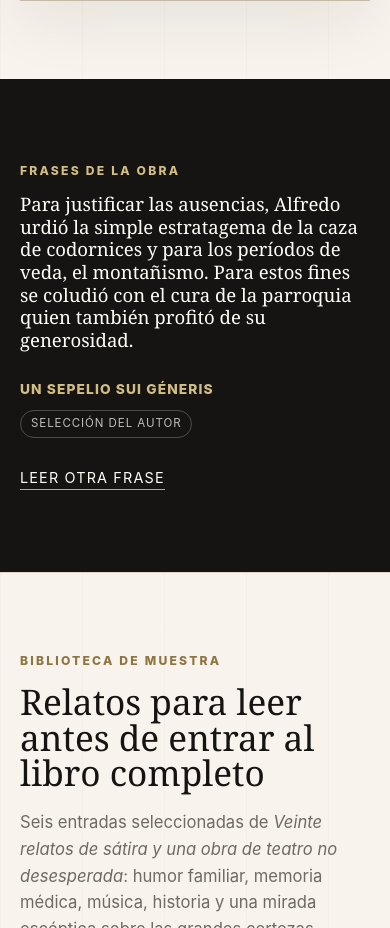
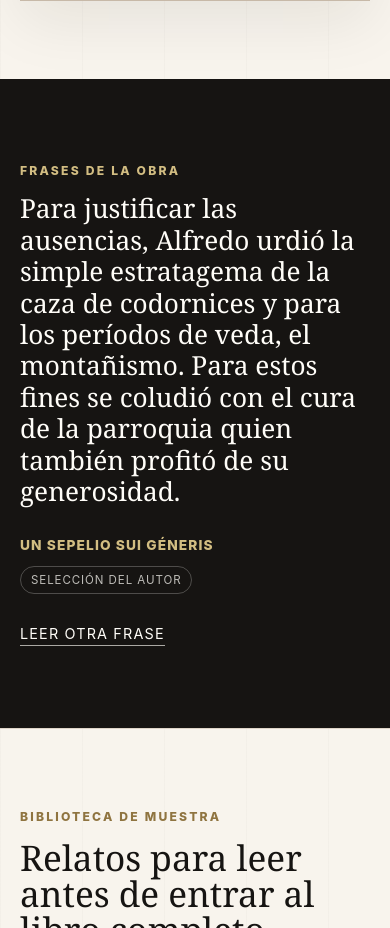
Before and after one commit to InfectedMindz/jorge-schwember-site, a plain HTML site: page index.html in a window 390 px wide. Shown: the part 4373-5301 px from the top of the page. Drawn offline with Linux system fonts and the light colour scheme.

Commit message:
Unify quote carousel typography

```diff
--- a/index.html
+++ b/index.html
@@ -18,7 +18,7 @@
     <meta property="og:image" content="assets/jorge-schwember-portrait-final.jpeg" />
     <meta name="twitter:card" content="summary" />
     <meta name="theme-color" content="#f8f4ed" />
-    <link rel="stylesheet" href="styles.css?v=20260525-relatos2" />
+    <link rel="stylesheet" href="styles.css?v=20260525-quote-size" />
   </head>
   <body>
     <a class="skip-link" href="#contenido">Saltar al contenido</a>
@@ -619,7 +619,7 @@
         }
       }
     </script>
-    <script src="story-data.js?v=20260525-relatos2"></script>
-    <script src="script.js?v=20260525-relatos2"></script>
+    <script src="story-data.js?v=20260525-quote-size"></script>
+    <script src="script.js?v=20260525-quote-size"></script>
   </body>
 </html>
--- a/script.js
+++ b/script.js
@@ -358,9 +358,6 @@ function renderQuote(index, elements) {
 
   elements.quote.textContent = item.text;
   elements.quote.dataset.quoteIndex = String(index);
-  elements.quote.classList.toggle("quote-long", item.text.length > 150);
-  elements.quote.classList.toggle("quote-extra-long", item.text.length > 190);
-  elements.quote.classList.toggle("quote-dialogue", item.text.includes("\n"));
   elements.source.textContent = item.source;
   elements.kind.textContent = item.kind;
   rememberQuote(index);
--- a/styles.css
+++ b/styles.css
@@ -950,7 +950,7 @@ h3 {
 }
 
 .quote-inner {
-  max-width: 980px;
+  max-width: 1120px;
   margin: 0 auto;
   padding: clamp(82px, 11vw, 138px) clamp(20px, 4vw, 40px);
 }
@@ -960,26 +960,13 @@ h3 {
 }
 
 .quote-inner blockquote {
+  max-width: 980px;
   margin: 0;
   color: var(--surface);
   font-family: var(--serif);
-  font-size: clamp(2.4rem, 5.5vw, 5.4rem);
-  line-height: 1.04;
+  font-size: clamp(2.05rem, 3.8vw, 3.45rem);
+  line-height: 1.14;
   white-space: pre-line;
-}
-
-.quote-inner blockquote.quote-long {
-  font-size: clamp(1.75rem, 3.6vw, 3.5rem);
-  line-height: 1.12;
-}
-
-.quote-inner blockquote.quote-extra-long {
-  font-size: clamp(1.28rem, 2.55vw, 2.45rem);
-  line-height: 1.18;
-}
-
-.quote-inner blockquote.quote-dialogue {
-  line-height: 1.2;
 }
 
 .quote-source-row {
@@ -1775,14 +1762,9 @@ h3 {
     font-size: clamp(2.4rem, 14vw, 3.9rem);
   }
 
-  .quote-inner blockquote.quote-long {
-    font-size: 1.48rem;
-    line-height: 1.18;
-  }
-
-  .quote-inner blockquote.quote-extra-long {
-    font-size: 1.16rem;
-    line-height: 1.22;
+  .quote-inner blockquote {
+    font-size: 1.64rem;
+    line-height: 1.2;
   }
 
   .story-card {
```
